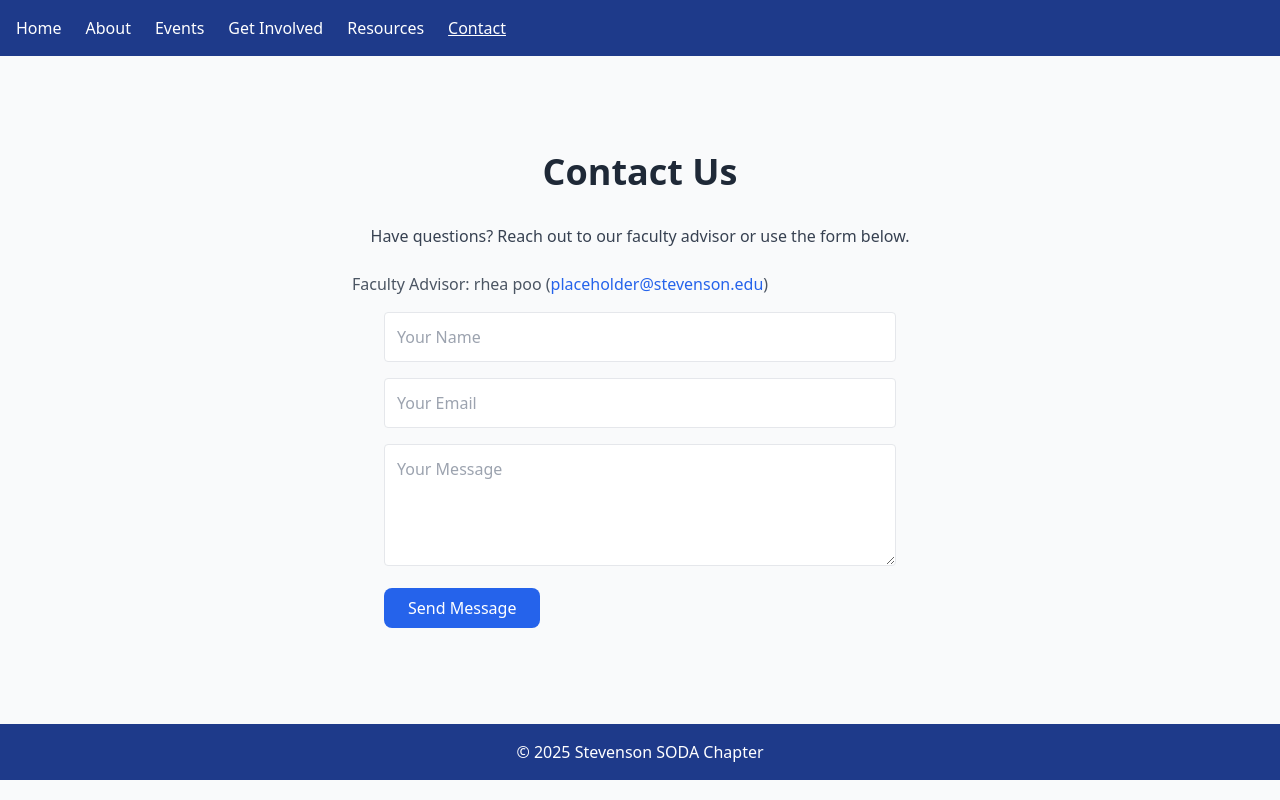
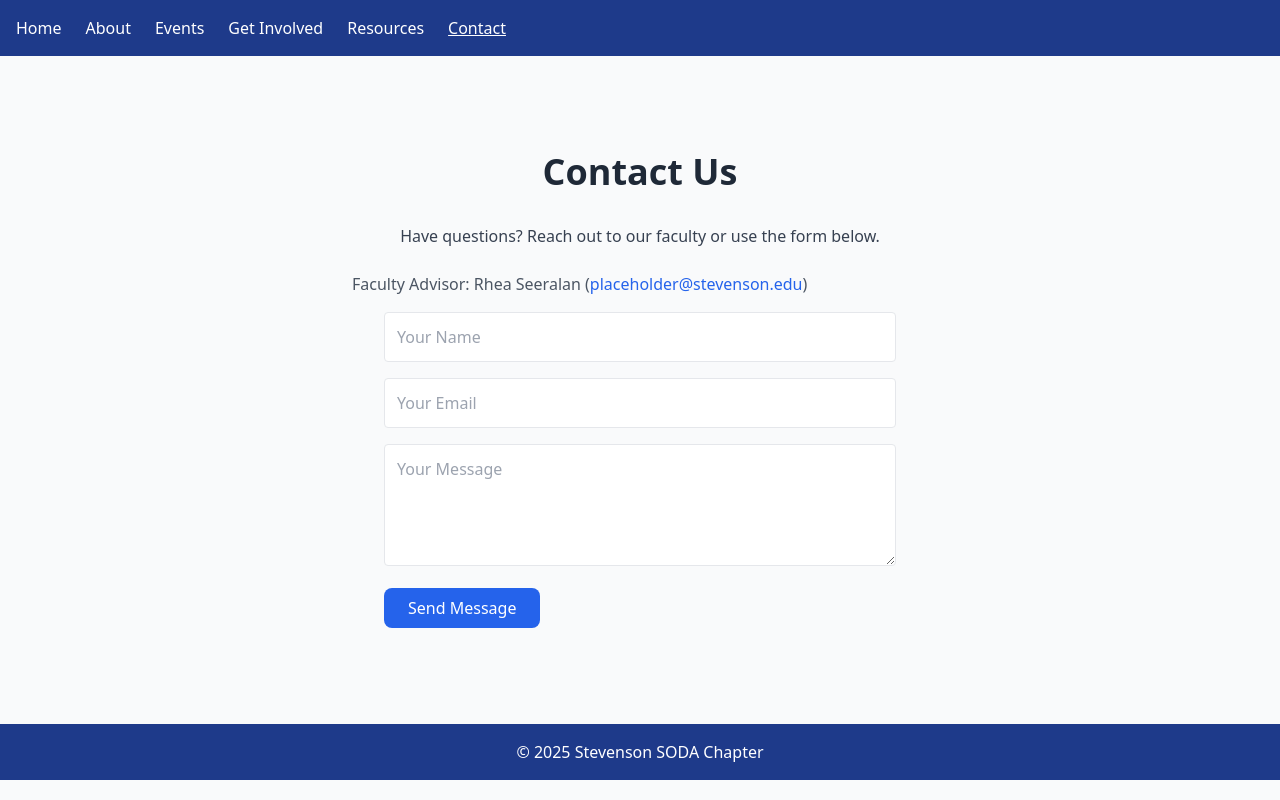
Before and after one commit to rheaSeera/soda-stevenson, a Next.js app: page /contact in a window 1280 px wide. Built offline with nearby package versions, Linux system fonts and the light colour scheme.

Commit message:
Update page.tsx

```diff
--- a/app/contact/page.tsx
+++ b/app/contact/page.tsx
@@ -5,11 +5,11 @@ export default function ContactPage() {
     <section className="py-16">
       <h1 className="text-4xl font-bold text-center mb-8">Contact Us</h1>
       <p className="text-center text-gray-700 mb-6">
-        Have questions? Reach out to our faculty advisor or use the form below.
+        Have questions? Reach out to our faculty or use the form below.
       </p>
       <div className="max-w-xl mx-auto">
         <p className="mb-4 text-gray-600">
-          Faculty Advisor: rhea poo (<a href="mailto:placeholder@stevenson.edu" className="text-blue-600 hover:underline">placeholder@stevenson.edu</a>)
+          Faculty Advisor: Rhea Seeralan (<a href="mailto:placeholder@stevenson.edu" className="text-blue-600 hover:underline">placeholder@stevenson.edu</a>)
         </p>
         <ContactForm />
       </div>
```
